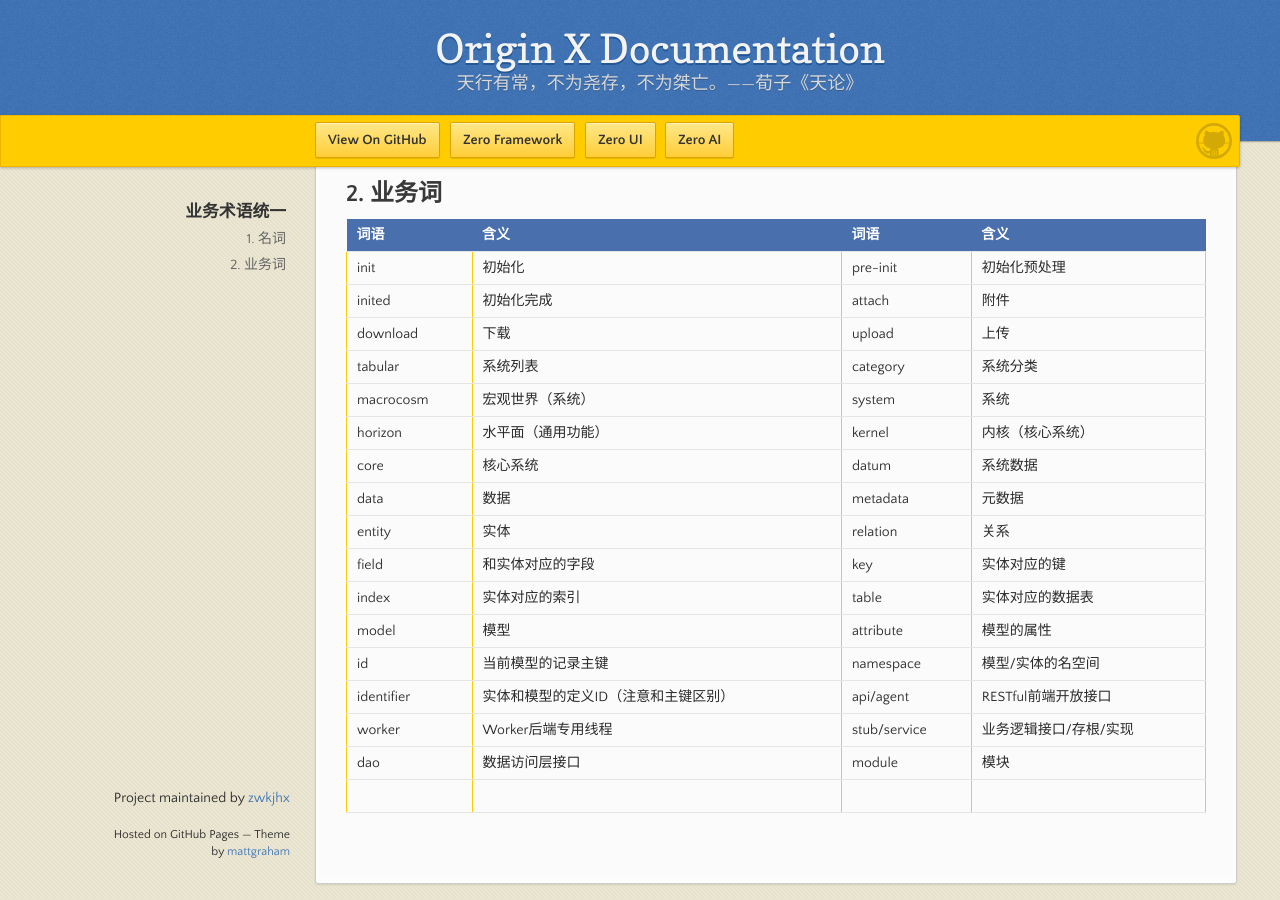
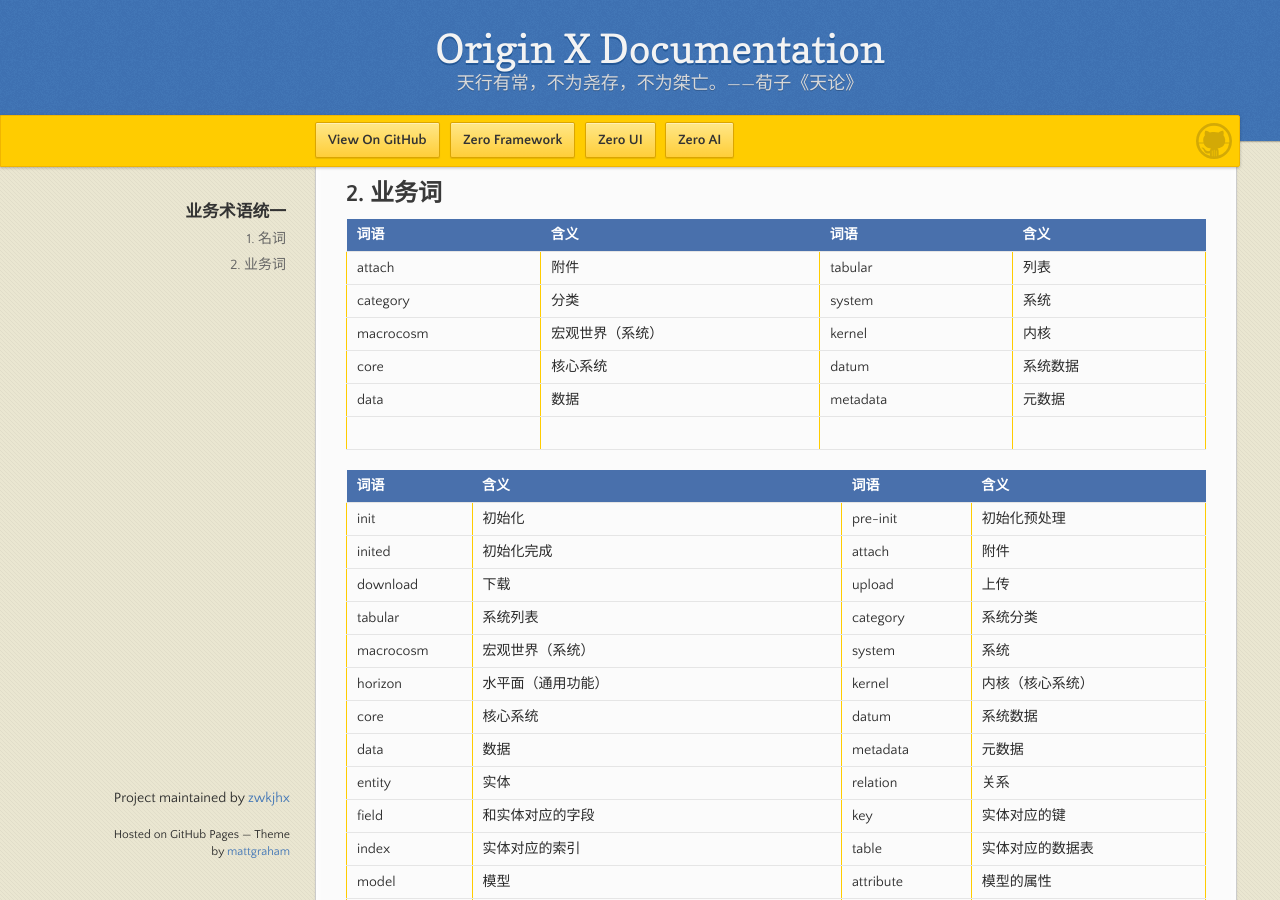
Before and after one commit to zwkjhx/ox-doc, a Jekyll site: the page built from specification/main/spc-000-ye-wu-zhu-yu-gui-fan.md, in a window 1280 px wide and 900 px high, scrolled down 508 px. Built offline with Jekyll 4.4.1, drawn with Linux system fonts in a browser that asks for light colours; our own code applies the rules of GitHub Pages for plain Markdown files.

Commit message:
Updates specification/main/spc-000-ye-wu-zhu-yu-gui-fan.md
Auto commit by GitBook Editor

```diff
--- a/specification/main/spc-000-ye-wu-zhu-yu-gui-fan.md
+++ b/specification/main/spc-000-ye-wu-zhu-yu-gui-fan.md
@@ -20,6 +20,19 @@
 
 | 词语 | 含义 | 词语 | 含义 |
 | :--- | :--- | :--- | :--- |
+| attach | 附件 | tabular | 列表 |
+| category | 分类 | system | 系统 |
+| macrocosm | 宏观世界（系统） | kernel | 内核 |
+| core | 核心系统 | datum | 系统数据 |
+| data | 数据 | metadata | 元数据 |
+|  |  |  |  |
+
+
+
+
+
+| 词语 | 含义 | 词语 | 含义 |
+| :--- | :--- | :--- | :--- |
 | init | 初始化 | pre-init | 初始化预处理 |
 | inited | 初始化完成 | attach | 附件 |
 | download | 下载 | upload | 上传 |
```
